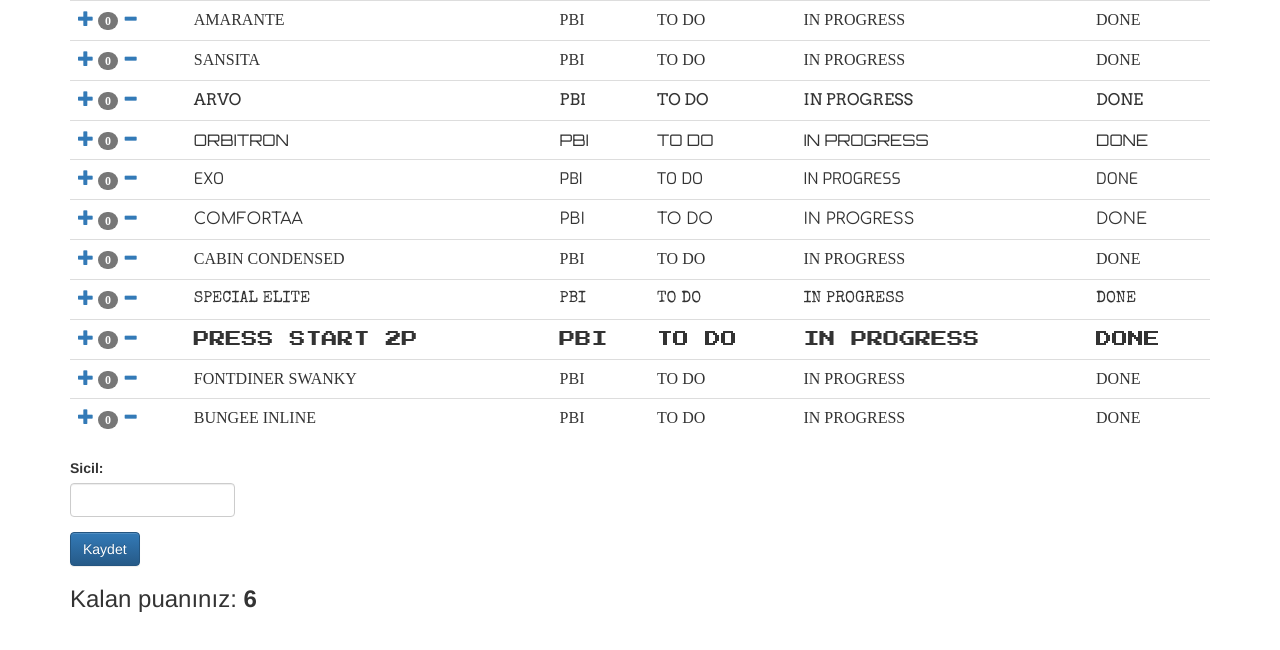
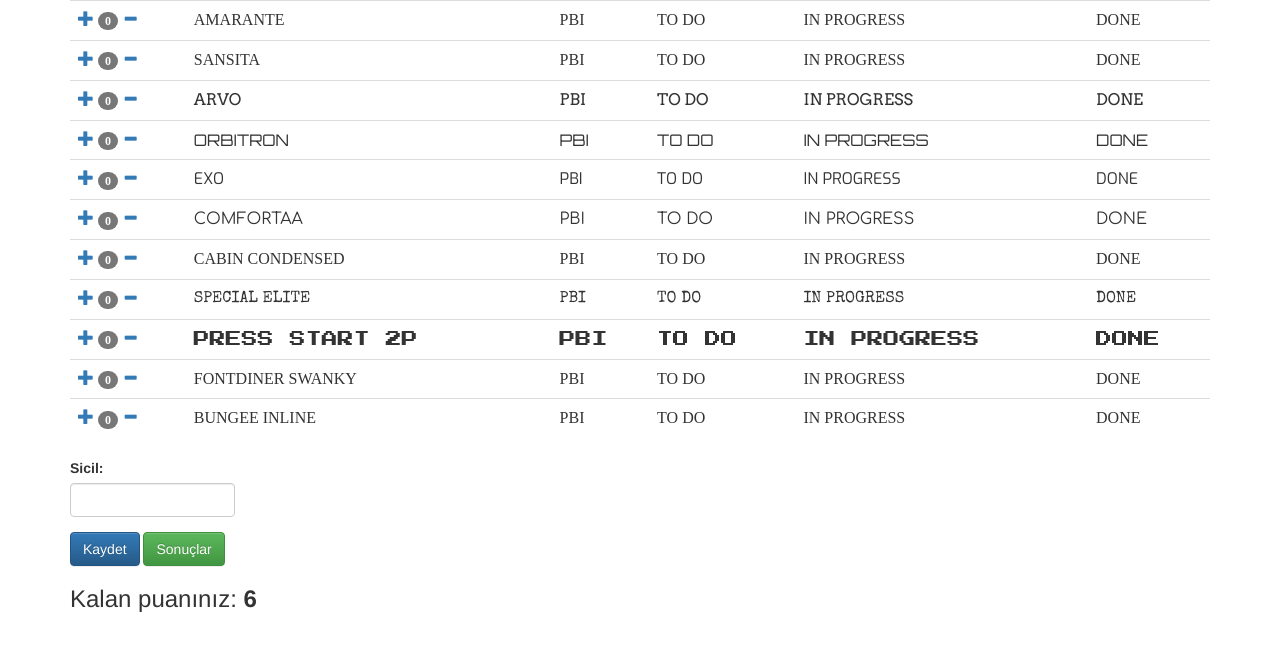
Before and after one commit to mehmetkemalbayer/angry-nerds-board, a website: page scrum_board.html in a window 1280 px wide. Drawn offline with nearby package versions, Linux system fonts and the light colour scheme; files that its build step writes are made by us from their sources; files whose address does not match are found by name; a web font is replaced by a local one.

Commit message:
adds procfile, adds link to main page

```diff
--- a/scrum_board.html
+++ b/scrum_board.html
@@ -238,7 +238,7 @@
     </div>
   </div>
   <button type="submit" class="btn btn-primary" id="kaydet">Kaydet</button>
-
+  <a href="/scoreboard" class="btn btn-success" >Sonuçlar</a>
   <div><h3>Kalan puanınız: <label id="total"></label></h3> </div>
   </div>
   <script
```
Also changed, not shown: 2 other files.
